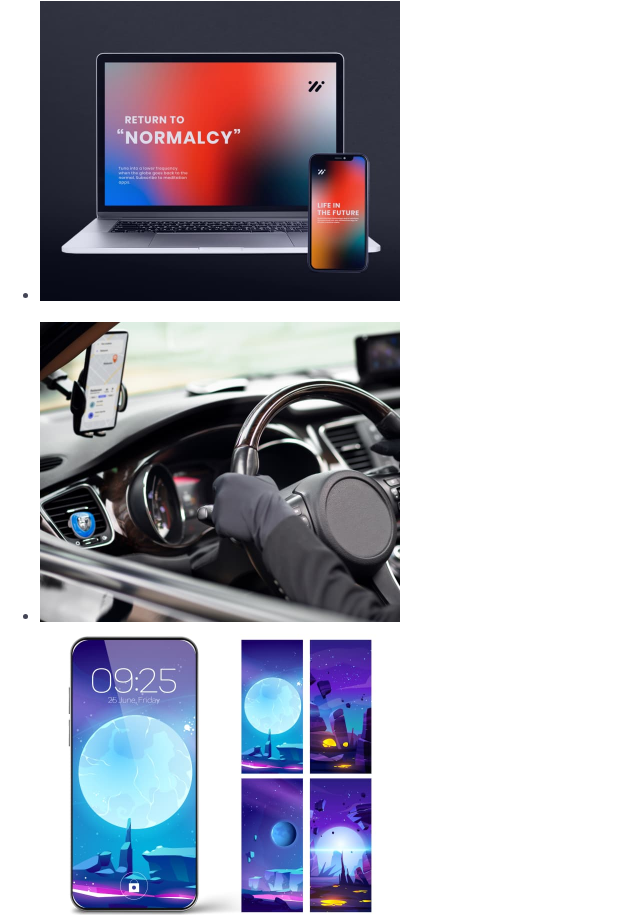
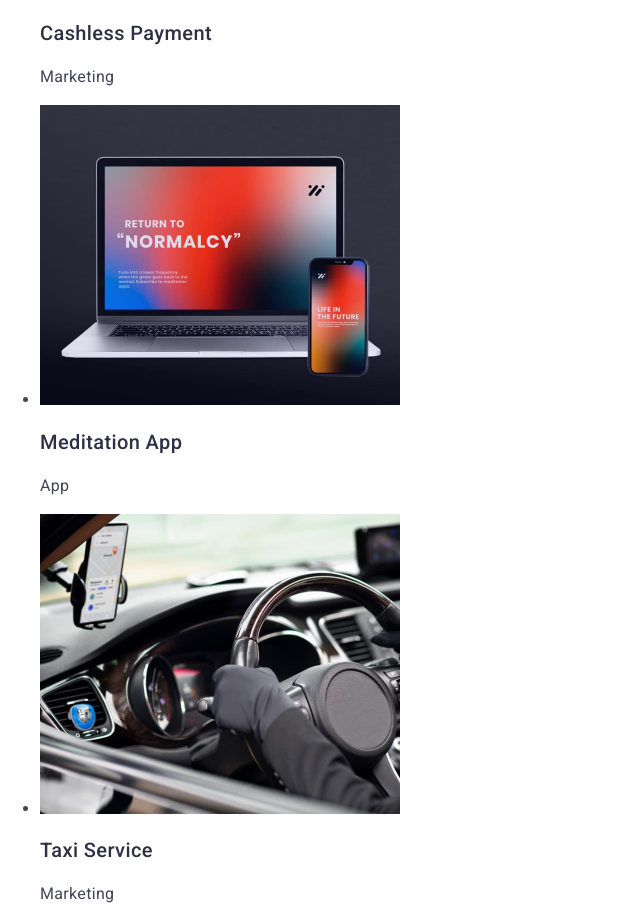
Before and after one commit to OwlDiabro/goit-homework-02, a plain HTML site: page index.html in a window 1280 px wide. Shown: the part 3124-4039 px from the top of the page, without its empty margins (0-640 px from the left). Drawn offline with nearby package versions, Linux system fonts and the light colour scheme.

Commit message:
Update index.html

```diff
--- a/index.html
+++ b/index.html
@@ -160,16 +160,20 @@
               alt="Cashless Payment"
               width="360"
             />
+            <h3 class="our-banking">Cashless Payment</h3>
+            <p class="app-p">Marketing</p>
           </li>
           <!-- Our1-3 -->
           <li class="our1-3">
             <img src="./images/our-1-3.jpg" alt="Meditation App" width="360" />
+            <h3 class="our-banking">Meditation App</h3>
+            <p class="app-p">App</p>
           </li>
-        </ul>
-        <ul>
           <!-- Our2-1 -->
           <li class="our-2-1">
             <img src="./images/our-2-1.jpg" alt="Taxi Service" width="360" />
+            <h3 class="our-banking">Taxi Service</h3>
+            <p class="app-p">Marketing</p>
           </li>
           <!-- Our2-2 -->
           <li class="our2-2">
@@ -178,10 +182,14 @@
               alt="Screen Illustrations"
               width="360"
             />
+            <h3 class="our-banking">Screen Illustrations</h3>
+            <p class="app-p">Design</p>
           </li>
           <!-- Our2-3 -->
           <li class="our2-3">
             <img src="./images/our-2-3.jpg" alt="Online Courses" width="360" />
+            <h3 class="our-banking">Online Courses</h3>
+            <p class="app-p">Marketing</p>
           </li>
         </ul>
       </section>
```
